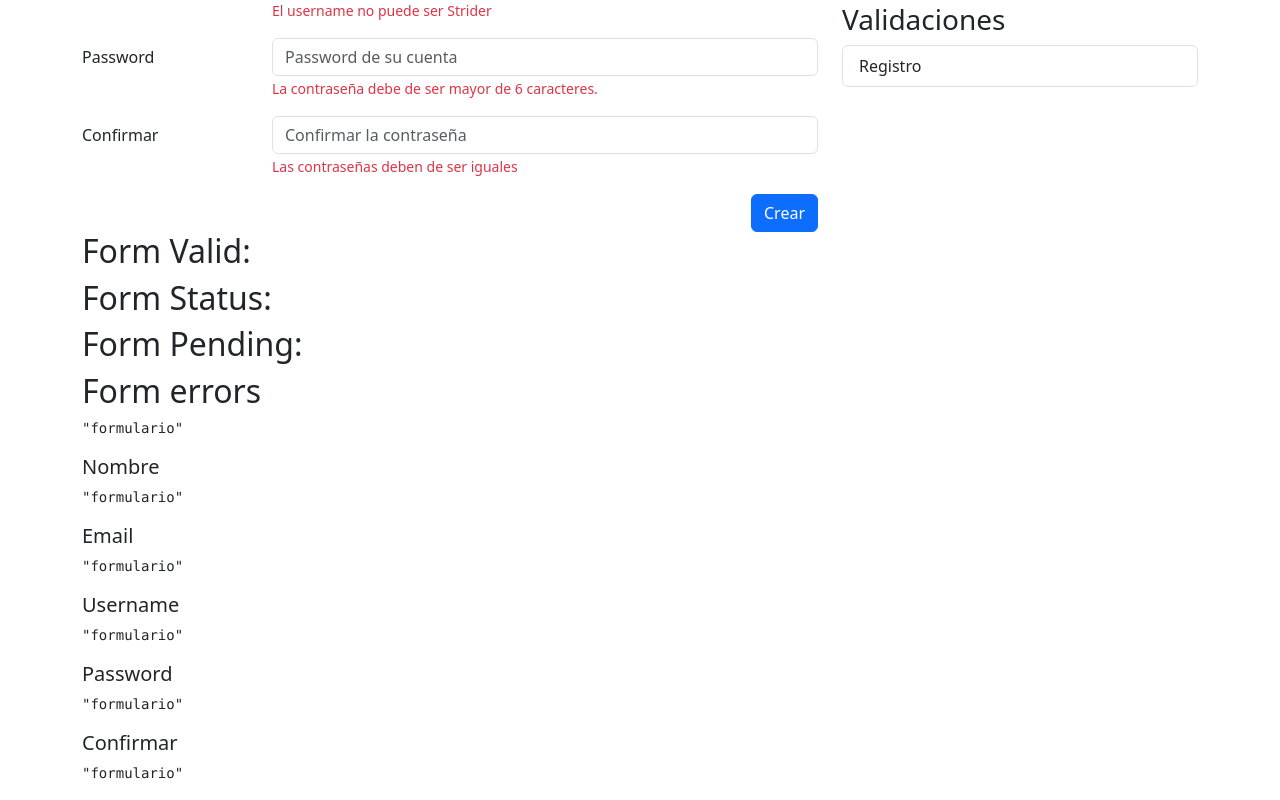
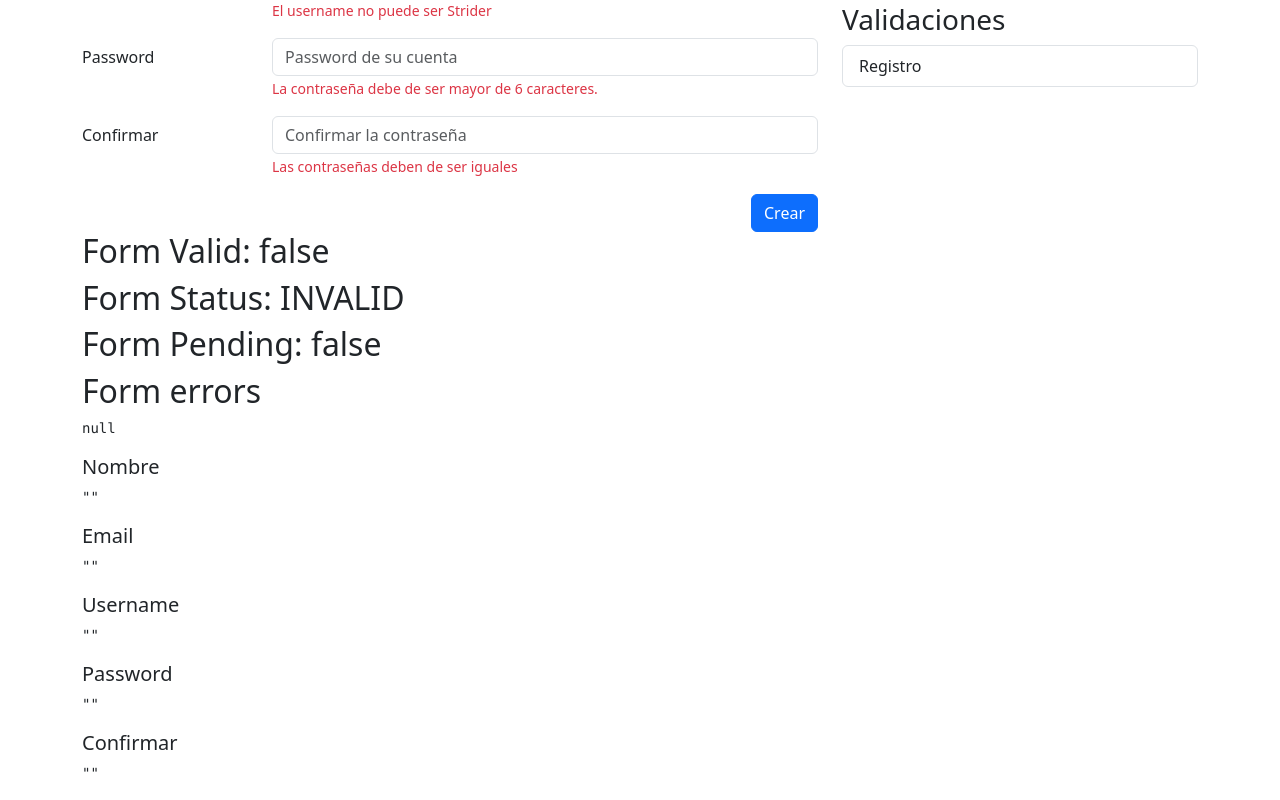
Before and after one commit to AAGuedes/angular-formularios-reactivos, an Angular app: page /auth/sign-up in a window 1280 px wide. Shown: the part 315-1115 px from the top of the page. Built offline with nearby package versions, Linux system fonts and the light colour scheme.

Commit message:
Formulario de Registro

```diff
--- a/src/app/auth/auth.module.ts
+++ b/src/app/auth/auth.module.ts
@@ -1,5 +1,6 @@
 import { NgModule } from '@angular/core';
 import { CommonModule } from '@angular/common';
+import { ReactiveFormsModule } from '@angular/forms';
 
 import { AuthRoutingModule } from './auth-routing.module';
 import { RegisterPageComponent } from './pages/register-page/register-page.component';
@@ -11,7 +12,8 @@
   ],
   imports: [
     CommonModule,
-    AuthRoutingModule
+    AuthRoutingModule,
+    ReactiveFormsModule
   ]
 })
 export class AuthModule { }
--- a/src/app/auth/pages/register-page/register-page.component.html
+++ b/src/app/auth/pages/register-page/register-page.component.html
@@ -4,7 +4,7 @@
 <div class="row">
     <div class="col">
 
-        <form autocomplete="off">
+        <form [formGroup]="myForm" (ngSubmit)="onSubmit()" autocomplete="off">
 
             <!-- Nombre -->
             <div class="row mb-3">
@@ -12,6 +12,7 @@
                 <div class="col-sm-9">
                     <input type="text"
                            class="form-control"
+                           formControlName="name"
                            placeholder="Nombre del usuario">
 
                     <span class="form-text text-danger">
@@ -26,6 +27,7 @@
                 <div class="col-sm-9">
                     <input type="email"
                            class="form-control"
+                           formControlName="email"
                            placeholder="Email del usuario">
                     <span class="form-text text-danger">
                         mensaje de error del email
@@ -39,6 +41,7 @@
                 <div class="col-sm-9">
                     <input type="text"
                            class="form-control"
+                           formControlName="username"
                            placeholder="Nombre código del usuario">
                     <span class="form-text text-danger">
                          El username no puede ser Strider
@@ -52,6 +55,7 @@
                 <div class="col-sm-9">
                     <input type="password"
                            class="form-control"
+                           formControlName="password"
                            placeholder="Password de su cuenta">
 
                     <span class="form-text text-danger">
@@ -66,6 +70,7 @@
                 <div class="col-sm-9">
                     <input type="password"
                            class="form-control"
+                           formControlName="password2"
                            placeholder="Confirmar la contraseña">
 
                     <span class="form-text text-danger">
@@ -90,24 +95,24 @@
 </div>
 
 
-<h2>Form Valid: </h2>
-<h2>Form Status: </h2>
-<h2>Form Pending: </h2>
+<h2>Form Valid: {{ myForm.valid }}</h2>
+<h2>Form Status: {{ myForm.status }}</h2>
+<h2>Form Pending: {{ myForm.pending }}</h2>
 <h2>Form errors</h2>
-<pre>{{ 'formulario' | json }}</pre>
+<pre>{{ myForm.errors| json }}</pre>
 
 <h5>Nombre</h5>
-<pre>{{ 'formulario' | json }}</pre>
+<pre>{{ myForm.value.name | json }}</pre>
 
 <h5>Email</h5>
-<pre>{{ 'formulario' | json }}</pre>
+<pre>{{ myForm.value.email | json }}</pre>
 
 <h5>Username</h5>
-<pre>{{ 'formulario' | json }}</pre>
+<pre>{{ myForm.value.username | json }}</pre>
 
 
 <h5>Password</h5>
-<pre>{{ 'formulario' | json }}</pre>
+<pre>{{ myForm.value.password | json }}</pre>
 
 <h5>Confirmar</h5>
-<pre>{{ 'formulario' | json }}</pre>
+<pre>{{ myForm.value.password2 | json }}</pre>
--- a/src/app/auth/pages/register-page/register-page.component.ts
+++ b/src/app/auth/pages/register-page/register-page.component.ts
@@ -1,10 +1,29 @@
 import { Component } from '@angular/core';
+import { FormBuilder, FormGroup, Validators } from '@angular/forms';
 
 @Component({
   templateUrl: './register-page.component.html',
-  styles: [
-  ]
 })
 export class RegisterPageComponent {
 
+  public myForm: FormGroup = this.formBuilder.group({
+    name: ['', [ Validators.required ]],
+    email: ['', [ Validators.required ]],
+    username: ['', [ Validators.required ]],
+    password: ['', [ Validators.required, Validators.minLength(6) ]],
+    password2: ['', [ Validators.required ]]
+  })
+
+  constructor(
+    private formBuilder: FormBuilder
+  ) {}
+
+  isValidField(field:string) {
+
+  }
+
+  onSubmit() {
+    this.myForm.markAllAsTouched();
+  }
+
 }
```
